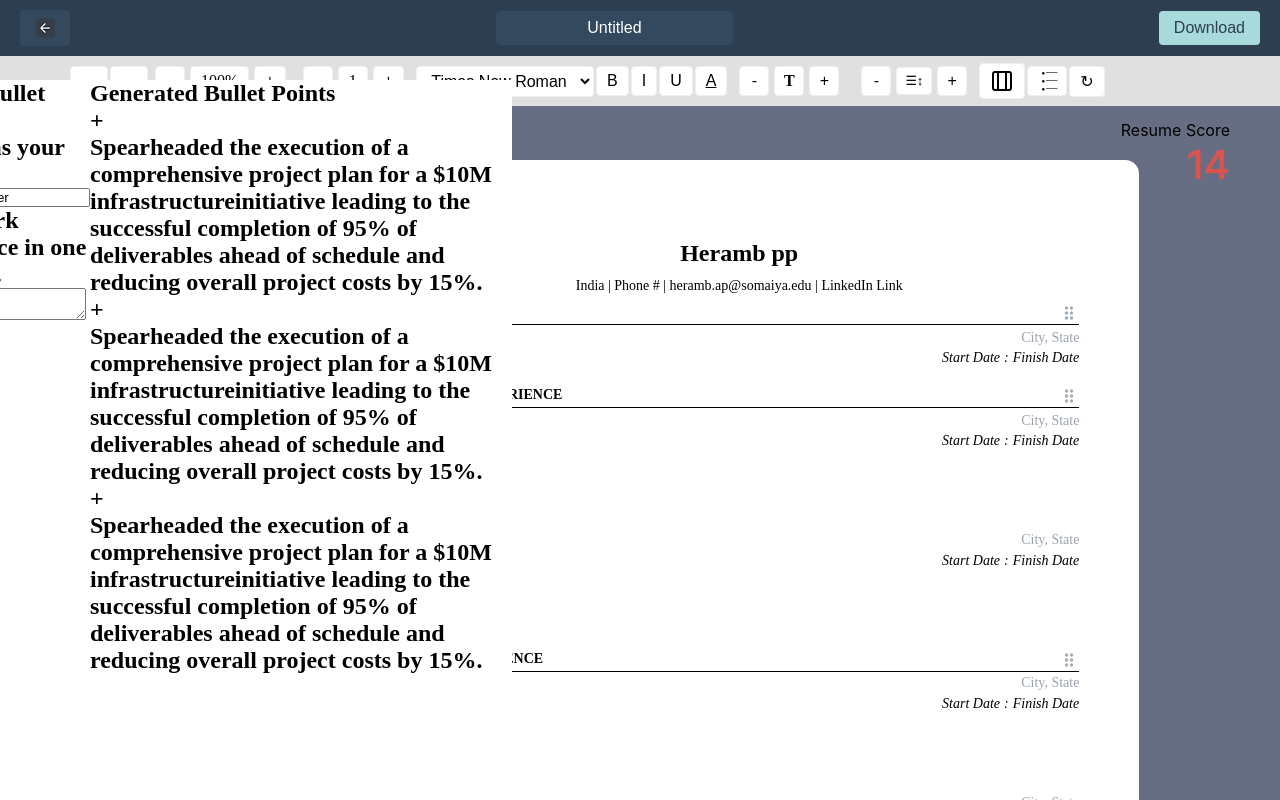
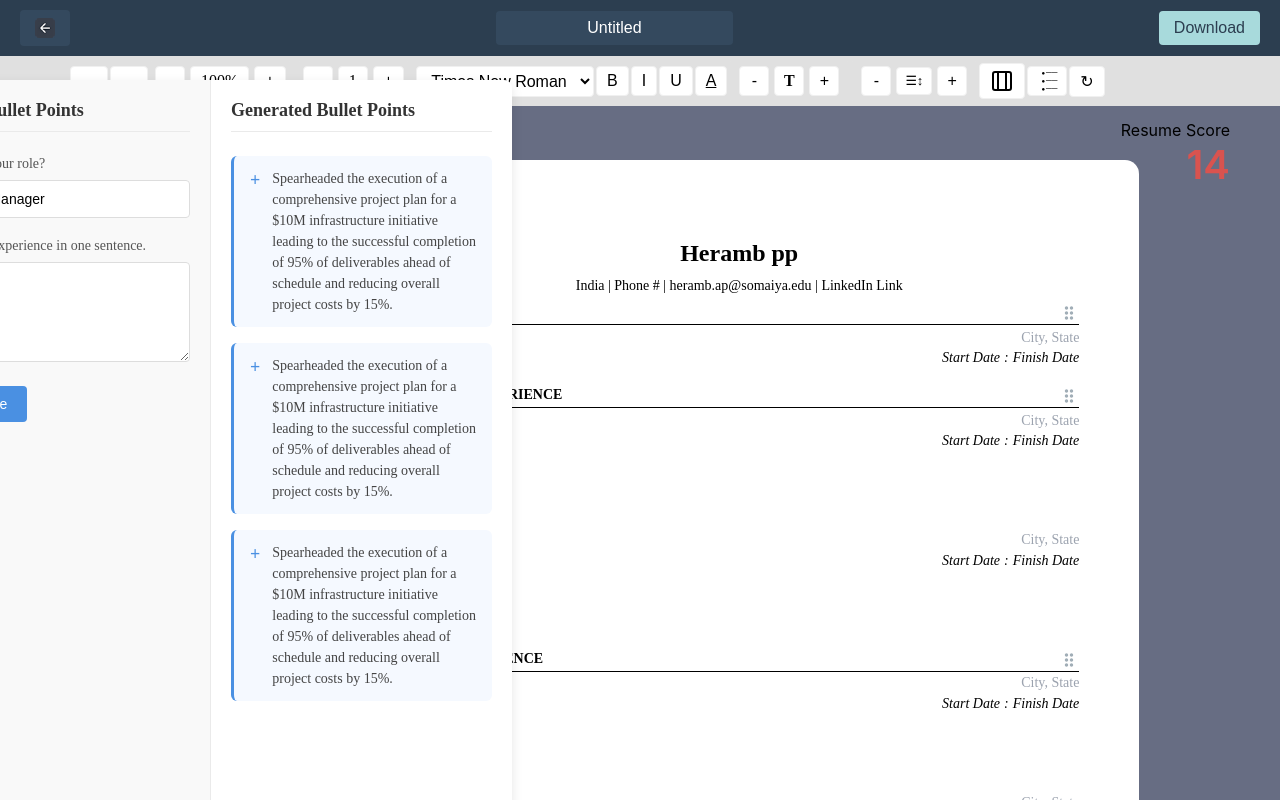
Before and after one commit to aarushsaboo/resume-frontend, a React (Create React App) app: page / in a window 1280 px wide. Shown: the top 800 px of the page. Built offline with nearby package versions, Linux system fonts and the light colour scheme; the HTML template or start-up script is replaced by a standard one.

Commit message:
added sidebar.

```diff
--- a/src/pages/ResumeWorkspace/components/SecondSidebar/SecondSidebar.js
+++ b/src/pages/ResumeWorkspace/components/SecondSidebar/SecondSidebar.js
@@ -1,44 +1,55 @@
+import React, { useState } from 'react';
 import styles from './SecondSidebar.module.css';
 
 const SecondSidebar = () => {
+  const [role, setRole] = useState("Project Manager");
+  const [experience, setExperience] = useState("");
+
   return (
     <div className={styles.secondSidebar}>
-      <div className={styles.part1}>
-        <h2>Create Bullet Points</h2>
-        <h2>What was your role?</h2>
-        <input value="Project Manager"></input>
-        <h2>Your work experience in one sentence.</h2>
-        <textarea></textarea>
-        <button>Generate</button>
+      <div className={styles.inputSection}>
+        <h2 className={styles.sectionTitle}>Create Bullet Points</h2>
+
+        <div className={styles.formGroup}>
+          <label className={styles.label}>What was your role?</label>
+          <input
+            className={styles.input}
+            value={role}
+            onChange={(e) => setRole(e.target.value)}
+          />
+        </div>
+
+        <div className={styles.formGroup}>
+          <label className={styles.label}>Your work experience in one sentence.</label>
+          <textarea
+            className={styles.textarea}
+            value={experience}
+            onChange={(e) => setExperience(e.target.value)}
+          />
+        </div>
+
+        <button className={styles.generateButton}>Generate</button>
       </div>
-      <div className={styles.part2}>
-        <h2>Generated Bullet Points</h2>
-        <h2>+</h2>
-        <h2>
-          Spearheaded the execution of a comprehensive project plan for a $10M
-          infrastructureinitiative leading to the successful completion of 95%
-          of deliverables ahead of schedule and reducing overall project costs
-          by 15%.
-        </h2>
 
-        <h2>+</h2>
-        <h2>
-          Spearheaded the execution of a comprehensive project plan for a $10M
-          infrastructureinitiative leading to the successful completion of 95%
-          of deliverables ahead of schedule and reducing overall project costs
-          by 15%.
-        </h2>
+      <div className={styles.resultsSection}>
+        <h2 className={styles.sectionTitle}>Generated Bullet Points</h2>
 
-        <h2>+</h2>
-        <h2>
-          Spearheaded the execution of a comprehensive project plan for a $10M
-          infrastructureinitiative leading to the successful completion of 95%
-          of deliverables ahead of schedule and reducing overall project costs
-          by 15%.
-        </h2>
+        <div className={styles.bulletPointContainer}>
+          {[1, 2, 3].map((item, index) => (
+            <div className={styles.bulletPoint} key={index}>
+              <div className={styles.bulletMarker}>+</div>
+              <p className={styles.bulletText}>
+                Spearheaded the execution of a comprehensive project plan for a $10M
+                infrastructure initiative leading to the successful completion of 95%
+                of deliverables ahead of schedule and reducing overall project costs
+                by 15%.
+              </p>
+            </div>
+          ))}
+        </div>
       </div>
     </div>
-  )
+  );
 };
 
 export default SecondSidebar;
--- a/src/pages/ResumeWorkspace/components/SecondSidebar/SecondSidebar.module.css
+++ b/src/pages/ResumeWorkspace/components/SecondSidebar/SecondSidebar.module.css
@@ -1,14 +1,111 @@
-.secondSidebar{
+.secondSidebar {
   width: 603px;
-height: 110%;
-flex-shrink: 0;
+  height: 100%;
   position: fixed;
-/* right: 100%;
-top: -10%; */
   right: 60%;
   top: 10%;
   z-index: 98;
   background-color: white;
   display: flex;
-flex-direction: row;
+  box-shadow: 0 4px 12px rgba(0, 0, 0, 0.1);
+  border-radius: 8px;
+  overflow: hidden;
 }
+
+.inputSection, .resultsSection {
+  flex: 1;
+  padding: 20px;
+  overflow-y: auto;
+  max-height: 100%;
+}
+
+.inputSection {
+  background-color: #f9f9f9;
+  border-right: 1px solid #eaeaea;
+}
+
+.sectionTitle {
+  font-size: 18px;
+  margin-bottom: 24px;
+  color: #333;
+  font-weight: 600;
+  padding-bottom: 10px;
+  border-bottom: 1px solid #eaeaea;
+}
+
+.formGroup {
+  margin-bottom: 20px;
+}
+
+.label {
+  display: block;
+  font-size: 14px;
+  font-weight: 500;
+  margin-bottom: 8px;
+  color: #555;
+}
+
+.input, .textarea {
+  width: 100%;
+  padding: 10px 12px;
+  border: 1px solid #ddd;
+  border-radius: 4px;
+  font-size: 14px;
+  transition: border-color 0.2s;
+}
+
+.input:focus, .textarea:focus {
+  border-color: #4a90e2;
+  outline: none;
+}
+
+.textarea {
+  min-height: 100px;
+  resize: vertical;
+}
+
+.generateButton {
+  background-color: #4a90e2;
+  color: white;
+  border: none;
+  padding: 10px 20px;
+  border-radius: 4px;
+  font-size: 14px;
+  font-weight: 500;
+  cursor: pointer;
+  transition: background-color 0.2s;
+}
+
+.generateButton:hover {
+  background-color: #3a7bc8;
+}
+
+.bulletPointContainer {
+  display: flex;
+  flex-direction: column;
+  gap: 16px;
+}
+
+.bulletPoint {
+  display: flex;
+  align-items: flex-start;
+  background-color: #f5f9ff;
+  padding: 12px 16px;
+  border-radius: 6px;
+  border-left: 3px solid #4a90e2;
+}
+
+.bulletMarker {
+  font-size: 18px;
+  color: #4a90e2;
+  margin-right: 12px;
+  font-weight: bold;
+  line-height: 1.4;
+}
+
+.bulletText {
+  margin: 0;
+  font-size: 14px;
+  line-height: 1.5;
+  color: #444;
+}
```
Lines whose indentation alone changed are shown as unchanged.
